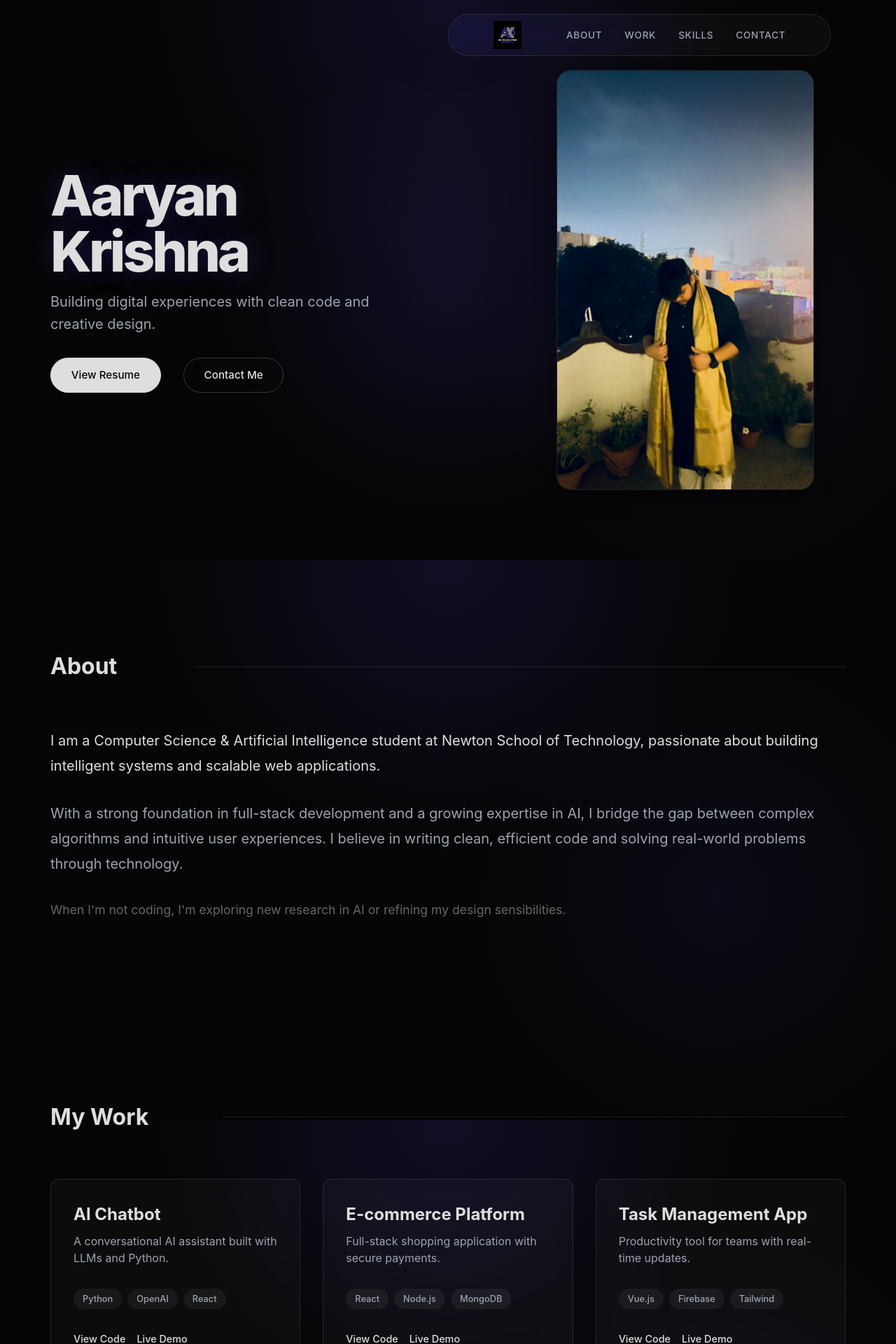
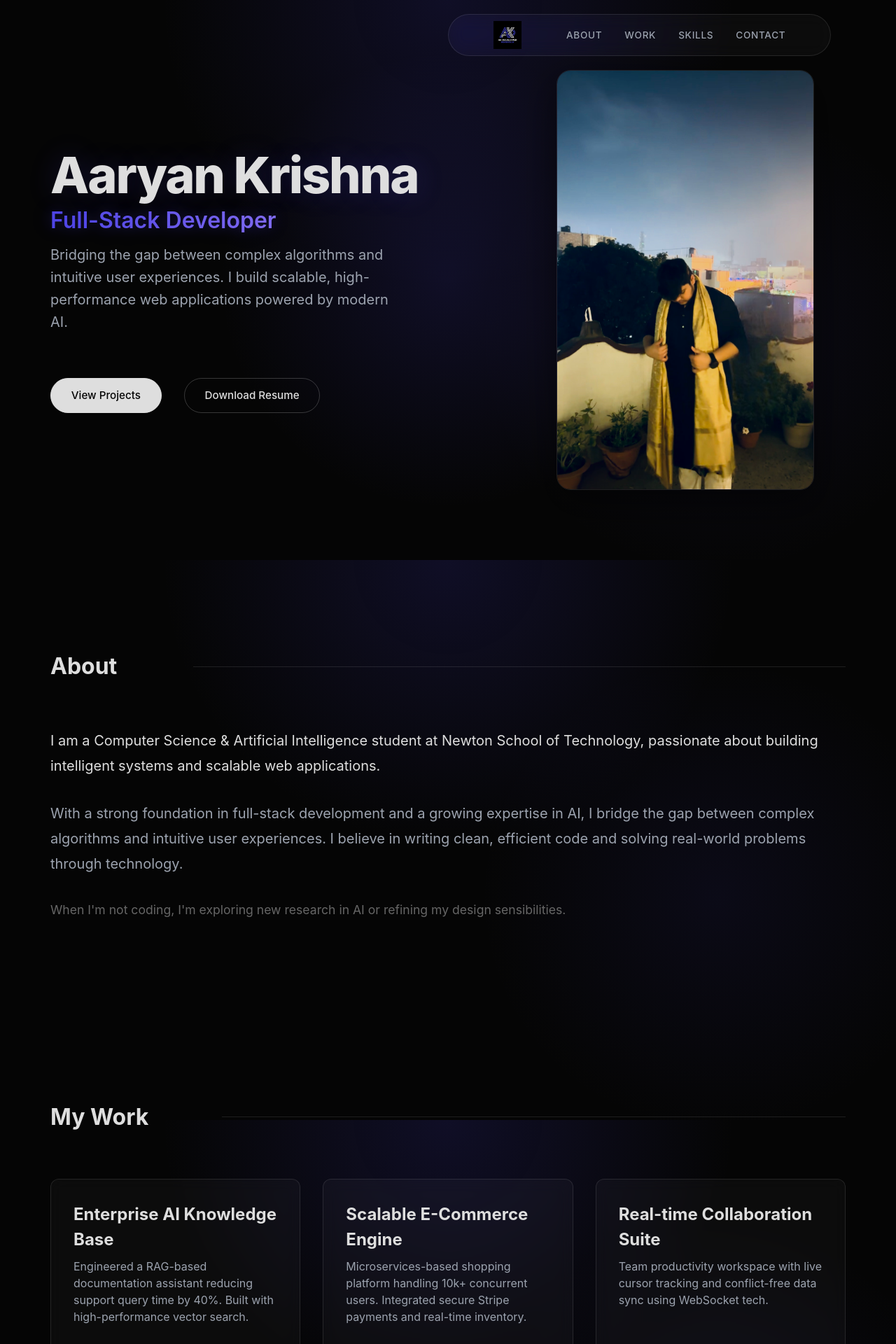
Before and after one commit to aaryan-codes56/portfolio, a React (Vite) app: page / in a window 1280 px wide. Shown: the top 1920 px of the page at 70% size. Built offline with nearby package versions, Linux system fonts and the light colour scheme.

Commit message:
Refine: Hero copy, Project descriptions, and Contact CTA

```diff
--- a/src/components/Contact/Contact.jsx
+++ b/src/components/Contact/Contact.jsx
@@ -23,7 +23,7 @@ const Contact = () => {
                     transition={{ duration: 0.8 }}
                 >
                     <div className="contact-info">
-                        <p className="contact-cta">Let's create something<br />impactful together.</p>
+                        <p className="contact-cta">Open to internships &<br />new opportunities.</p>
                         <p className="contact-subtext">
                             I'm always open to discussing new projects, creative ideas, or opportunities to be part of your visions.
                         </p>
--- a/src/components/Hero/Hero.css
+++ b/src/components/Hero/Hero.css
@@ -39,20 +39,34 @@
 }
 
 .name {
-    font-size: 5rem;
+    font-size: 4.5rem;
     font-weight: 800;
-    letter-spacing: -0.05em;
+    letter-spacing: -0.03em;
     color: var(--white);
-    line-height: 1;
-    margin-bottom: 0;
-    text-shadow: 0 0 40px rgba(79, 70, 229, 0.3);
+    line-height: 1.1;
+    margin-bottom: var(--spacing-xs);
+    text-shadow: 0 0 40px rgba(79, 70, 229, 0.2);
+}
+
+.role-text {
+    display: block;
+    font-size: 2rem;
+    font-weight: 600;
+    color: var(--accent);
+    margin-top: 0.5rem;
+    letter-spacing: normal;
+    background: linear-gradient(90deg, var(--accent), #a78bfa);
+    background-clip: text;
+    -webkit-background-clip: text;
+    -webkit-text-fill-color: transparent;
+    filter: drop-shadow(0 0 10px rgba(79, 70, 229, 0.3));
 }
 
 .subtitle {
     font-size: 1.25rem;
     font-weight: 400;
     color: var(--gray);
-    margin-bottom: var(--spacing-md);
+    margin-bottom: var(--spacing-lg);
     line-height: 1.6;
     max-width: 90%;
 }
--- a/src/components/Hero/Hero.jsx
+++ b/src/components/Hero/Hero.jsx
@@ -15,7 +15,10 @@ const Hero = () => {
                         animate={{ opacity: 1, y: 0 }}
                         transition={{ duration: 0.8, ease: "easeOut" }}
                     >
-                        <h1 className="name">Aaryan<br />Krishna</h1>
+                        <h1 className="name">
+                            Aaryan Krishna
+                            <span className="role-text">Full-Stack Developer</span>
+                        </h1>
                     </motion.div>
 
                     <motion.p
@@ -24,7 +27,8 @@ const Hero = () => {
                         animate={{ opacity: 1 }}
                         transition={{ delay: 0.5, duration: 0.8 }}
                     >
-                        Building digital experiences with clean code and creative design.
+                        Bridging the gap between complex algorithms and intuitive user experiences.
+                        I build scalable, high-performance web applications powered by modern AI.
                     </motion.p>
 
                     <motion.div
@@ -33,11 +37,11 @@ const Hero = () => {
                         animate={{ opacity: 1, y: 0 }}
                         transition={{ delay: 0.8, duration: 0.5 }}
                     >
-                        <a href={resumePdf} target="_blank" rel="noopener noreferrer" className="btn btn-primary">
-                            View Resume
+                        <a href="#work" className="btn btn-primary">
+                            View Projects
                         </a>
-                        <a href="#contact" className="btn btn-secondary">
-                            Contact Me
+                        <a href={resumePdf} target="_blank" rel="noopener noreferrer" className="btn btn-secondary">
+                            Download Resume
                         </a>
                     </motion.div>
                 </div>
--- a/src/components/Work/Work.jsx
+++ b/src/components/Work/Work.jsx
@@ -5,25 +5,25 @@ import { motion } from 'framer-motion';
 const projects = [
     {
         id: 1,
-        title: 'AI Chatbot',
-        description: 'A conversational AI assistant built with LLMs and Python.',
-        tags: ['Python', 'OpenAI', 'React'],
+        title: 'Enterprise AI Knowledge Base',
+        description: 'Engineered a RAG-based documentation assistant reducing support query time by 40%. Built with high-performance vector search.',
+        tags: ['Python', 'LangChain', 'React', 'FastAPI'],
         demoLink: '#',
         codeLink: '#'
     },
     {
         id: 2,
-        title: 'E-commerce Platform',
-        description: 'Full-stack shopping application with secure payments.',
-        tags: ['React', 'Node.js', 'MongoDB'],
+        title: 'Scalable E-Commerce Engine',
+        description: 'Microservices-based shopping platform handling 10k+ concurrent users. Integrated secure Stripe payments and real-time inventory.',
+        tags: ['Next.js', 'Go', 'PostgreSQL', 'Docker'],
         demoLink: '#',
         codeLink: '#'
     },
     {
         id: 3,
-        title: 'Task Management App',
-        description: 'Productivity tool for teams with real-time updates.',
-        tags: ['Vue.js', 'Firebase', 'Tailwind'],
+        title: 'Real-time Collaboration Suite',
+        description: 'Team productivity workspace with live cursor tracking and conflict-free data sync using WebSocket tech.',
+        tags: ['Vue.js', 'Firebase', 'WebSockets'],
         demoLink: '#',
         codeLink: '#'
     }
```
